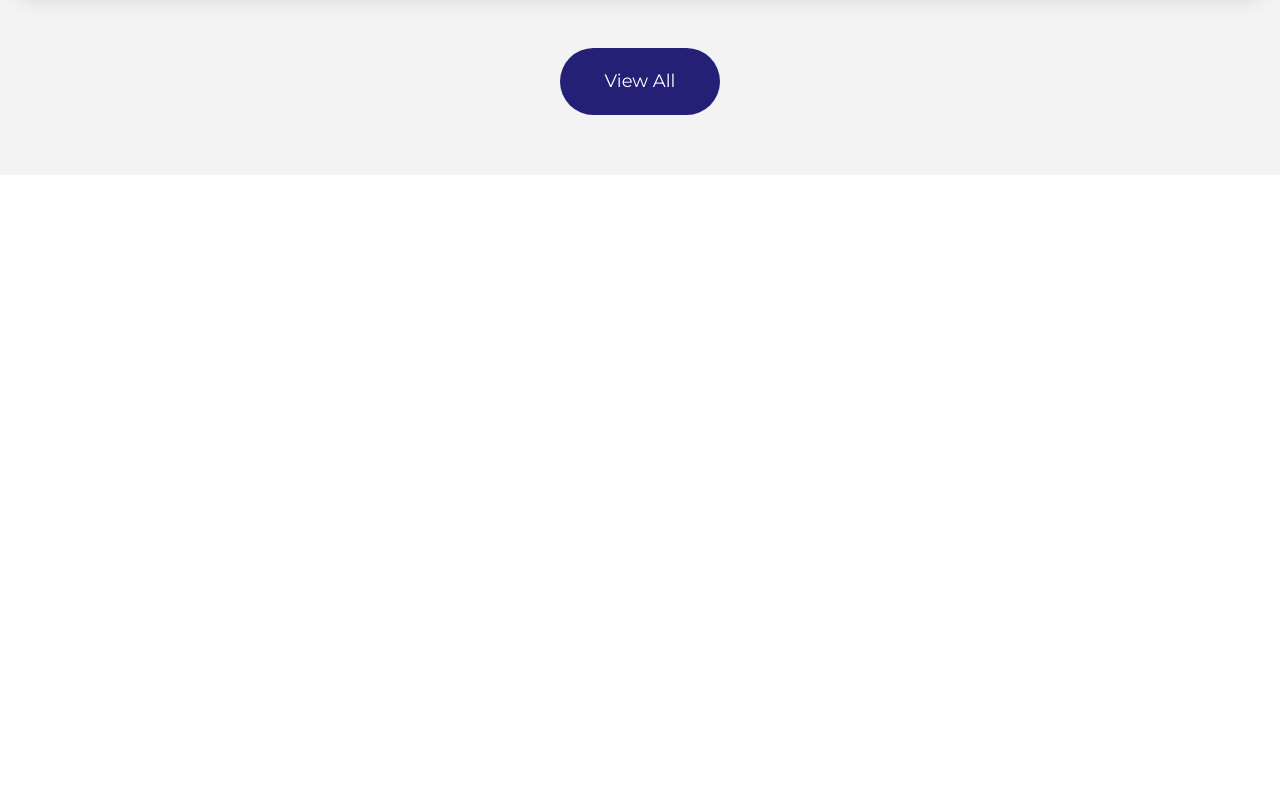
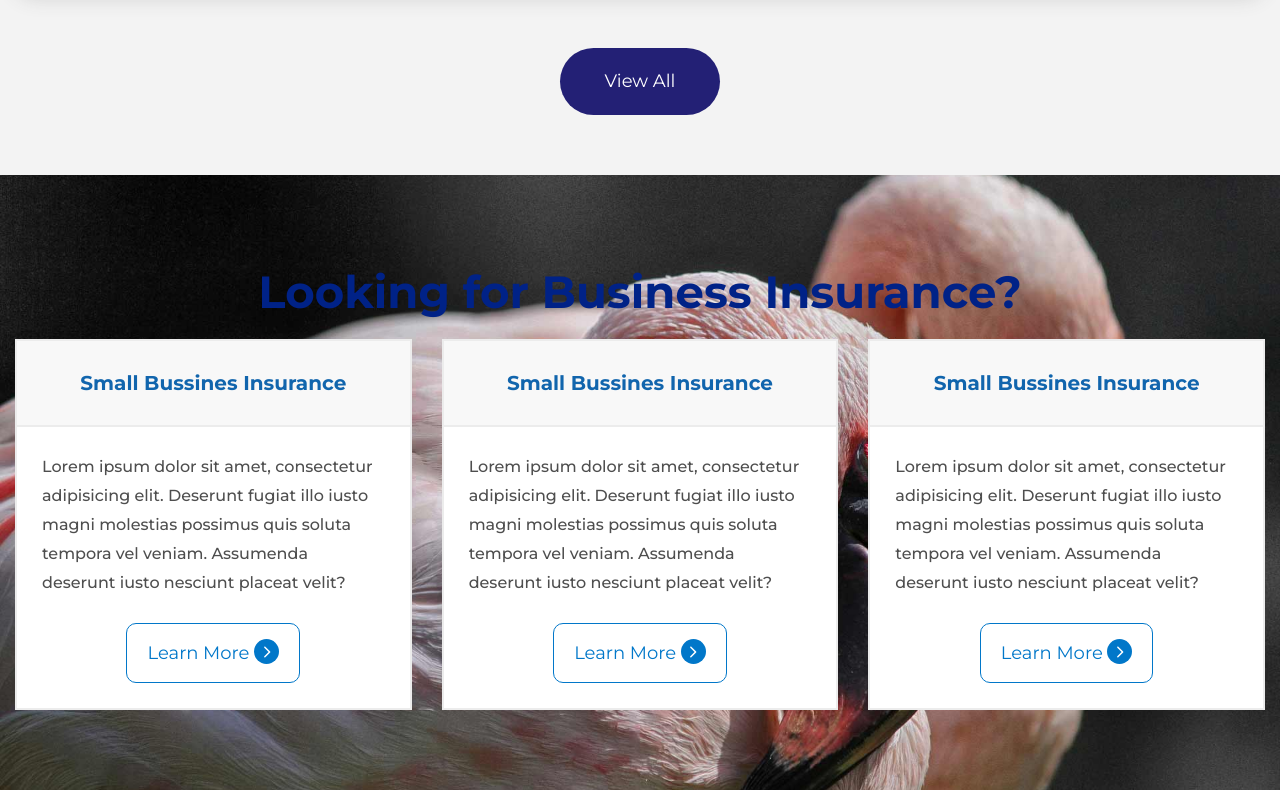
Before and after one commit to iamtheasad/beatnik-tech, a React (Create React App) app: page / in a window 1280 px wide. Shown: the part 2025-2815 px from the top of the page. Before the commit the page ends 2200 px from the top, so only its background shows below. Built offline with nearby package versions, Linux system fonts and the light colour scheme.

Commit message:
InsuranceCatergory Component added

```diff
--- a/src/assets/css/custom.css
+++ b/src/assets/css/custom.css
@@ -22,7 +22,6 @@ h6 {
     font-family: 'Montserrat', sans-serif;
     margin: 0;
     padding: 0;
-    color: #6a6a6a;
     font-weight: 700;
 }
 
@@ -513,3 +512,83 @@ a.view_all_button:hover {
 /**************************************
     Policy Plan End
 ***************************************/
+
+
+/**************************************
+    Insurance Plan Start
+***************************************/
+.insurance_bg {
+    background-image: url("../../assets/images/insuranc-bg.jpg");
+    background-size: cover;
+    background-position: center;
+    background-attachment: fixed;
+    background-repeat: no-repeat;
+    padding-top: 90px;
+}
+
+.insurance_width {
+    max-width: 1336px;
+    margin: 0 auto;
+}
+
+.insurance_title {
+    color: #002287;
+    font-size: 45px;
+    text-align: center;
+    padding-bottom: 20px;
+}
+
+.insurance_box {
+    background-color: #fff;
+    border: 2px solid #ececec;
+    margin-bottom: 80px;
+}
+
+.insurance_box_title {
+    background-color: #f8f8f8;
+    text-align: center;
+    padding: 30px;
+    color: #1165ad;
+    border-bottom: 2px solid #ececec;
+}
+
+.insurance_box_title h3 {
+    font-size: 20px;
+}
+
+.isnurance_box_body {
+    padding: 25px;
+}
+
+.isnurance_box_body p {
+    font-size: 16px;
+    color: #4e4e4e;
+    font-weight: 500;
+    line-height: 29px;
+}
+
+a.insurance_box_button {
+    text-decoration: none;
+    color: #0177c9;
+    background: transparent;
+    padding: 15px 20px;
+    border: 1px solid #0177c9;
+    border-radius: 10px;
+    display: inline-block;
+    margin-top: 10px;
+    font-size: 18px;
+}
+
+.insurance_learn_more_button span {
+    background-color: #0177c9;
+    border-radius: 50%;
+    height: 25px;
+    width: 25px;
+    display: inline-flex;
+    justify-content: center;
+    align-items: center;
+}
+
+/**************************************
+    Insurance Plan End
+***************************************/
--- /dev/null
+++ b/src/components/InsuranceCatergory/InsuranceCatergory.js
@@ -0,0 +1,88 @@
+import React, {Component, Fragment} from 'react';
+import {Col, Container, Row} from "react-bootstrap";
+import ArrowForwardIosRoundedIcon from '@material-ui/icons/ArrowForwardIosRounded';
+
+class InsuranceCatergory extends Component {
+    render() {
+        return (
+            <Fragment>
+                <div className="insurance_bg">
+                    <div className="insurance_width">
+                        <Container fluid>
+                            <Row>
+                                <Col>
+                                    <h2 className="insurance_title">Looking for Business Insurance?</h2>
+                                </Col>
+                            </Row>
+
+                            <Row>
+                                <Col lg={4} md={6} sm={12}>
+                                    <div className="insurance_box">
+                                        <div className="insurance_box_title">
+                                            <h3>Small Bussines Insurance</h3>
+                                        </div>
+                                        <div className="isnurance_box_body">
+                                            <p>Lorem ipsum dolor sit amet, consectetur adipisicing elit. Deserunt fugiat
+                                                illo iusto magni molestias possimus quis soluta tempora vel veniam.
+                                                Assumenda deserunt iusto nesciunt placeat velit?</p>
+
+                                            <div className="insurance_learn_more_button text-center">
+                                                <a href="#" className="insurance_box_button text-right">Learn
+                                                    More <span><ArrowForwardIosRoundedIcon style={{
+                                                        fontSize: '14px',
+                                                        color: '#fff'
+                                                    }}>Arrow</ArrowForwardIosRoundedIcon></span></a>
+                                            </div>
+                                        </div>
+                                    </div>
+                                </Col>
+                                <Col lg={4} md={6} sm={12}>
+                                    <div className="insurance_box">
+                                        <div className="insurance_box_title">
+                                            <h3>Small Bussines Insurance</h3>
+                                        </div>
+                                        <div className="isnurance_box_body">
+                                            <p>Lorem ipsum dolor sit amet, consectetur adipisicing elit. Deserunt fugiat
+                                                illo iusto magni molestias possimus quis soluta tempora vel veniam.
+                                                Assumenda deserunt iusto nesciunt placeat velit?</p>
+
+                                            <div className="insurance_learn_more_button text-center">
+                                                <a href="#" className="insurance_box_button text-right">Learn
+                                                    More <span><ArrowForwardIosRoundedIcon style={{
+                                                        fontSize: '14px',
+                                                        color: '#fff'
+                                                    }}>Arrow</ArrowForwardIosRoundedIcon></span></a>
+                                            </div>
+                                        </div>
+                                    </div>
+                                </Col>
+                                <Col lg={4} md={6} sm={12}>
+                                    <div className="insurance_box">
+                                        <div className="insurance_box_title">
+                                            <h3>Small Bussines Insurance</h3>
+                                        </div>
+                                        <div className="isnurance_box_body">
+                                            <p>Lorem ipsum dolor sit amet, consectetur adipisicing elit. Deserunt fugiat
+                                                illo iusto magni molestias possimus quis soluta tempora vel veniam.
+                                                Assumenda deserunt iusto nesciunt placeat velit?</p>
+
+                                            <div className="insurance_learn_more_button text-center">
+                                                <a href="#" className="insurance_box_button text-right">Learn
+                                                    More <span><ArrowForwardIosRoundedIcon style={{
+                                                        fontSize: '14px',
+                                                        color: '#fff'
+                                                    }}>Arrow</ArrowForwardIosRoundedIcon></span></a>
+                                            </div>
+                                        </div>
+                                    </div>
+                                </Col>
+                            </Row>
+                        </Container>
+                    </div>
+                </div>
+            </Fragment>
+        );
+    }
+}
+
+export default InsuranceCatergory;
--- a/src/pages/HomePage.js
+++ b/src/pages/HomePage.js
@@ -3,6 +3,7 @@ import TopNavigation from "../components/TopNavigation/TopNavigation";
 import HeaderBanner from "../components/HeaderBanner/HeaderBanner";
 import PolicyPlan from "../components/PolicyPlan/PolicyPlan";
 import OurProducts from "../components/OurProducts/OurProducts";
+import InsuranceCatergory from "../components/InsuranceCatergory/InsuranceCatergory";
 
 class HomePage extends Component {
     render() {
@@ -12,6 +13,7 @@ class HomePage extends Component {
                 <HeaderBanner/>
                 <PolicyPlan/>
                 <OurProducts/>
+                <InsuranceCatergory/>
             </>
         );
     }
```
Also changed, not shown: src/assets/images/insuranc-bg.jpg (added).
